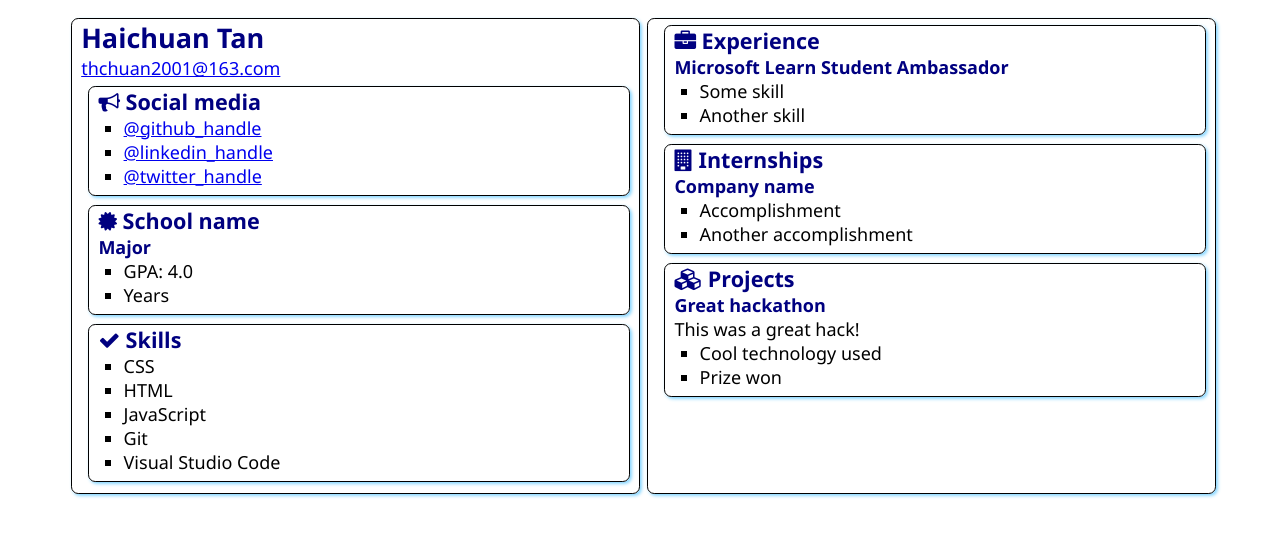
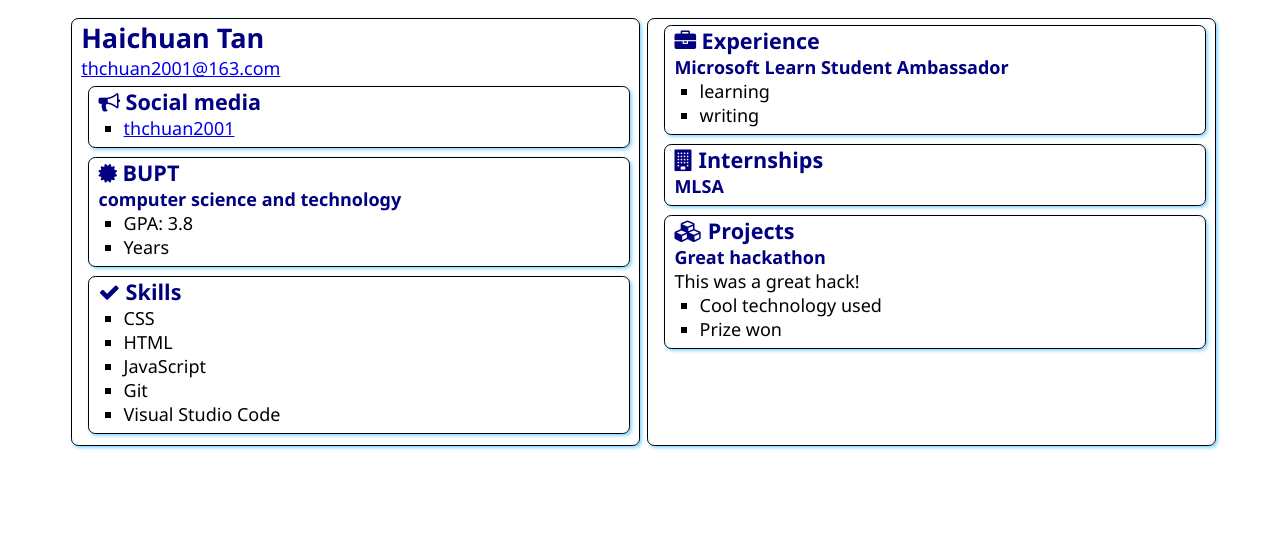
Before and after one commit to thchuan2001/SATechnicalOnboarding, a plain HTML site: page src/index.html in a window 1280 px wide. Drawn offline with Linux system fonts and the light colour scheme.

Commit message:
Update index.html

```diff
--- a/src/index.html
+++ b/src/index.html
@@ -21,9 +21,7 @@
                     Social media
                 </h2>
                 <ul>
-                    <li><a href="https://github.com/<handle>">@github_handle</a></li>
-                    <li><a href="https://linkedin.com/in/<handle>">@linkedin_handle</a></li>
-                    <li><a href="https://twitter.com/<handle>">@twitter_handle</a></li>
+                    <li><a href="https://github.com/<handle>">thchuan2001</a></li>
                 </ul>
             </section>
 
@@ -31,11 +29,11 @@
                 <div class="education">
                     <h2>
                         <i class="fa fa-certificate" aria-hidden="true"></i>
-                        School name
+                        BUPT
                     </h2>
-                    <h3>Major</h3>
+                    <h3>computer science and technology</h3>
                     <ul>
-                        <li>GPA: 4.0</li>
+                        <li>GPA: 3.8</li>
                         <li>Years</li>
                     </ul>
                 </div>
@@ -63,8 +61,8 @@
                 </h2>
                 <h3>Microsoft Learn Student Ambassador</h3>
                 <ul>
-                    <li>Some skill</li>
-                    <li>Another skill</li>
+                    <li>learning</li>
+                    <li>writing</li>
                 </ul>
             </section>
             <section class="box">
@@ -73,10 +71,8 @@
                     Internships
                 </h2>
 
-                <h3>Company name</h3>
+                <h3>MLSA</h3>
                 <ul>
-                    <li>Accomplishment</li>
-                    <li>Another accomplishment</li>
                 </ul>
             </section>
             <section class="box">
```
